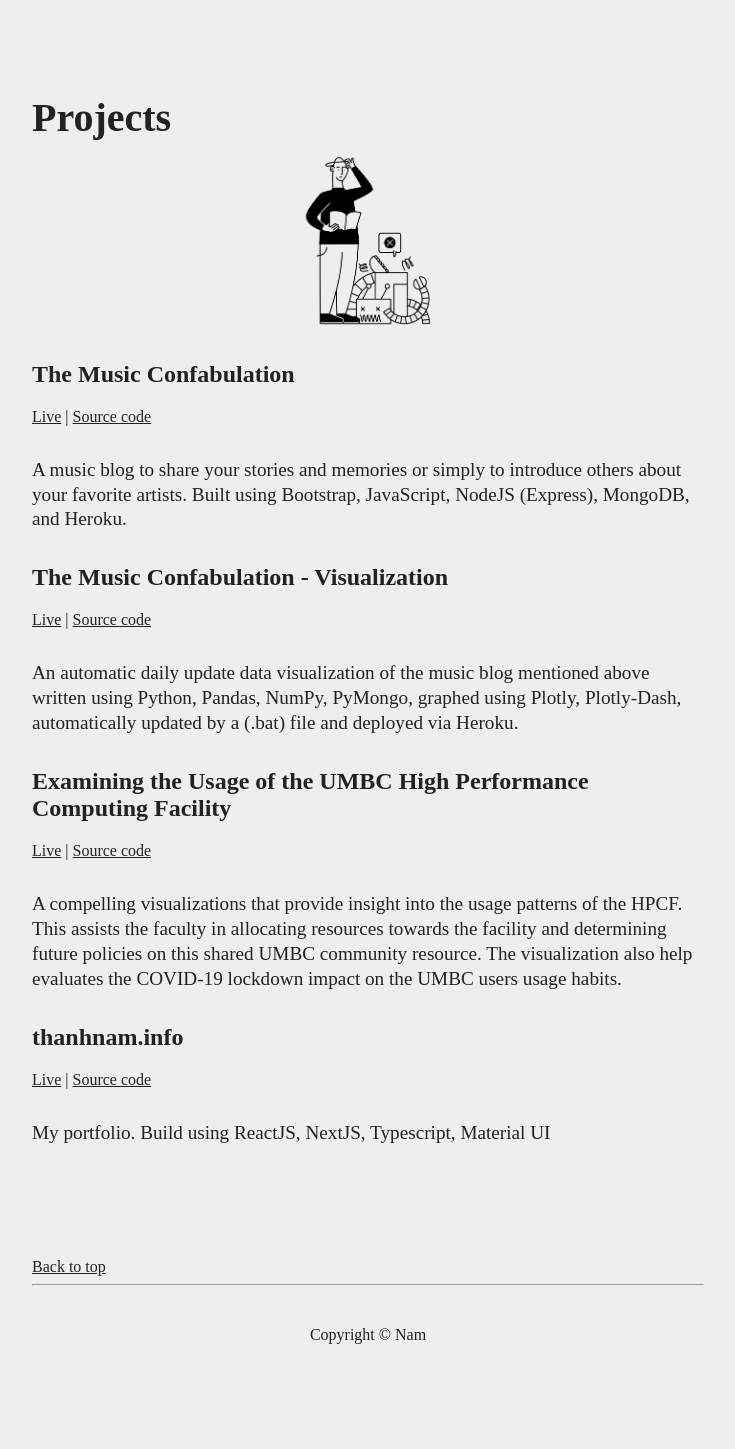
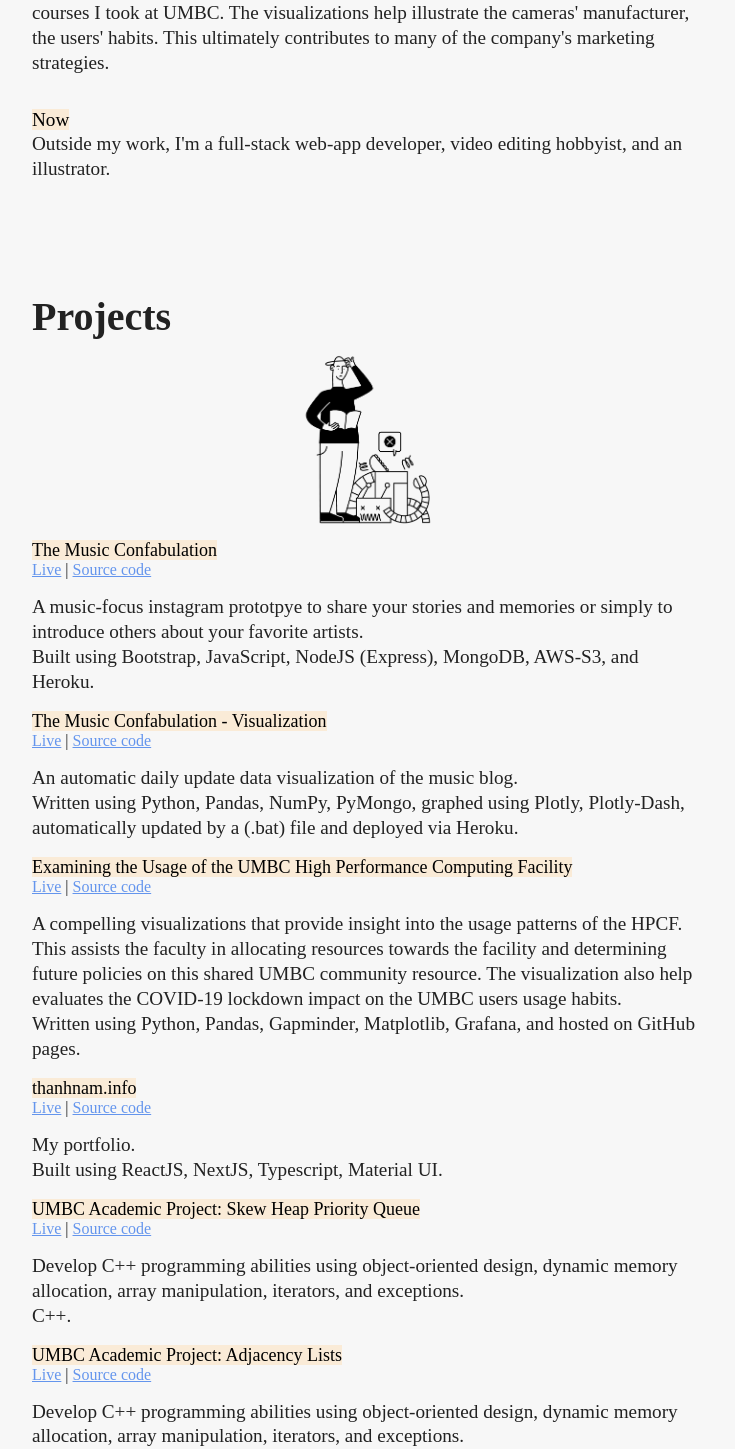
Before and after one commit to ttran293/thanhnam.dev, a Next.js app: page /about in a window 1280 px wide. Shown: the part 1421-2870 px from the top of the page, without its empty margins (272-1007 px from the left). Before the commit the page ends 2829 px from the top, so only its background shows below. Built offline with nearby package versions, Linux system fonts and the light colour scheme.

Commit message:
clean up

```diff
--- a/components/BackgroundInfo/BackgroundInfo.module.css
+++ b/components/BackgroundInfo/BackgroundInfo.module.css
@@ -4,3 +4,11 @@
   font-size: 1.2rem;
   text-align: left;
 }
+
+.link{
+  text-decoration: none;
+}
+
+.tag{
+  background-color: antiquewhite;
+}
--- a/components/BackgroundInfo/BackgroundInfo.tsx
+++ b/components/BackgroundInfo/BackgroundInfo.tsx
@@ -7,6 +7,9 @@ export default function BackgroundInfo(){
       <div>
         {timeline.map((item) => (
           <p className={styles.description} key={item.id}>
+            <a href={item.url} className={styles.link}>
+              <mark className={styles.tag}>{item.tag}</mark>
+              </a>{" "} <br></br>
             {item.story}
           </p>
         ))}
--- a/components/ProjectInfo/ProjectInfo.module.css
+++ b/components/ProjectInfo/ProjectInfo.module.css
@@ -1,6 +1,19 @@
 .description {
-  margin: 2rem 0;
+  margin: 1rem 0;
   line-height: 1.3;
   font-size: 1.2rem;
   text-align: left;
 }
+
+.link{
+  text-decoration: none;
+}
+
+.live{
+  color:cornflowerblue;
+}
+
+.tag{
+  background-color: antiquewhite;
+  font-size: large;
+}
--- a/components/ProjectInfo/ProjectInfo.tsx
+++ b/components/ProjectInfo/ProjectInfo.tsx
@@ -2,14 +2,17 @@ import React, { useState } from "react";
 import projects from "../../data/projects";
 import styles from "./ProjectInfo.module.css";
 
-export default function BackgroundInfo(props: any) {
+export default function ProjectInfo(props: any) {
   return (
     <div>
       {projects.map((item) => (
         <div key={item.id}>
-          <h2>{item.name}</h2>
-          <a href={item.url}>Live</a> | <a href={item.github}>Source code</a>
-          <p className={styles.description}>{item.description}</p>
+          <mark className={styles.tag}>{item.name}</mark>
+          <br />
+          <a className={styles.live} href={item.url}>Live</a> | <a className={styles.live} href={item.github}>Source code</a>
+          <p className={styles.description}>{item.description}<br></br>
+          {item.tech}
+          </p>
         </div>
       ))}
     </div>
--- a/data/projects.tsx
+++ b/data/projects.tsx
@@ -3,7 +3,8 @@ const projects = [
     id: 1,
     name: "The Music Confabulation",
     description:
-      " A music blog to share your stories and memories or simply to introduce others about your favorite artists. Built using Bootstrap, JavaScript, NodeJS (Express), MongoDB, and Heroku.",
+      "A music-focus instagram prototpye to share your stories and memories or simply to introduce others about your favorite artists.",
+    tech:"Built using Bootstrap, JavaScript, NodeJS (Express), MongoDB, AWS-S3, and Heroku.",
     url: "https://www.confabulation.me/",
     github: "https://github.com/The-Music-Confabulation/my-blog",
   },
@@ -11,8 +12,9 @@ const projects = [
     id: 2,
     name: "The Music Confabulation - Visualization",
     description:
-      "An automatic daily update data visualization of the music blog mentioned above written using Python, Pandas, NumPy, PyMongo, graphed using Plotly, Plotly-Dash, automatically updated by a (.bat) file and deployed via Heroku.",
-    url: "https://music-blog-visualization.herokuapp.com/",
+      "An automatic daily update data visualization of the music blog.",
+      tech:"Written using Python, Pandas, NumPy, PyMongo, graphed using Plotly, Plotly-Dash, automatically updated by a (.bat) file and deployed via Heroku.",
+      url: "https://music-blog-visualization.herokuapp.com/",
     github:
       "https://github.com/The-Music-Confabulation/blog-data-visualization",
   },
@@ -21,7 +23,8 @@ const projects = [
     name: "Examining the Usage of the UMBC High Performance Computing Facility",
     description:
       "A compelling visualizations that provide insight into the usage patterns of the HPCF. This assists the faculty in allocating resources towards the facility and determining future policies on this shared UMBC community resource. The visualization also help evaluates the COVID-19 lockdown impact on the UMBC users usage habits.",
-    url: "https://ttran293.github.io/hpcf_homepage/",
+    tech:"Written using Python, Pandas, Gapminder, Matplotlib, Grafana, and hosted on GitHub pages.",
+      url: "https://ttran293.github.io/hpcf_homepage/",
     github:
       "https://drive.google.com/drive/u/3/folders/1Tz2fHXfSZV-jGDpmnsHqnsV0Um7YHrjl",
   },
@@ -29,9 +32,28 @@ const projects = [
     id: 4,
     name: "thanhnam.info",
     description:
-      "My portfolio. Build using ReactJS, NextJS, Typescript, Material UI",
+      "My portfolio.",
+    tech:"Built using ReactJS, NextJS, Typescript, Material UI.",
     url: "https://thanhnam-info.vercel.app/",
     github: "https://github.com/ttran293/thanhnam.info",
   },
+  {
+    id: 6,
+    name: "UMBC Academic Project: Skew Heap Priority Queue",
+    description:
+      "Develop C++ programming abilities using object-oriented design, dynamic memory allocation, array manipulation, iterators, and exceptions.",
+    tech:"C++.",
+    url: "https://github.com/ttran293/Skew-Heap-Priority-Queue",
+    github: "https://github.com/ttran293/Skew-Heap-Priority-Queue",
+  },
+  {
+    id: 7,
+    name: "UMBC Academic Project: Adjacency Lists",
+    description:
+      "Develop C++ programming abilities using object-oriented design, dynamic memory allocation, array manipulation, iterators, and exceptions.",
+    tech:"C++.",
+    url: "https://github.com/ttran293/Adjacency-Lists",
+    github: "https://github.com/ttran293/Adjacency-Lists",
+  }
 ];
 export default projects;
--- a/data/timeline.tsx
+++ b/data/timeline.tsx
@@ -2,33 +2,37 @@ const timeline = [
   {
     id: 10,
     story:
-      "After graduated highschool in Vietnam, I studied English and began applying for colleges in the United States. In 2016, I got accepted and started my studying as an International Student at Montgomery College from 2016-2019. This is where I had GED courses and first learned programming.",
+      "After graduating high school in Vietnam, I studied English and began applying for colleges in the United States. In 2016, I got accepted and started my studying as an International Student at Montgomery College from 2016 to 2019. This is where I had GED courses and first learned to program.",
     imgURL:
       "https://www.mcinfonet.org/crtvsvc/creativeservices_website/mclogos_page/assets/MClogo_left_aligned_black_RGB_no_background.png",
     url: "https://www.montgomerycollege.edu/index.html",
+    tag:"Montgomery College"
+
   },
   {
     id: 20,
     story:
-      "From 2019-2021, at UMBC, I continued my computer science hike. I studied and improved my understanding in Data Structure, OOP, Algorithm. I chose data-science track which focused on advanced python libraries, RDBMS, data visualization principles and tools. Finally, in December 2021, I proudly graduated.",
+      "From 2019 to 2021, at UMBC, I continued my computer science hike. I studied and improved my understanding of Data Structure, OOP, and algorithms. I selected the data-science track focusing on advanced python libraries, RDBMS, data visualization principles, and tools. Finally, in December 2021, I proudly graduated.",
     imgURL:
       "https://styleguide.umbc.edu/files/2019/01/UMBC-primary-logo-RGB.png",
     url: "https://www.umbc.edu/",
+    tag:"University of Maryland, Baltimore County"
   },
   {
     id: 30,
     story:
-      "Around May 2021, I applied for an internship offer at Media Cybernetics. Here, I pursuited first hand-on experience as a software developer. Ultimately, after graduated I received a full-time offer at the company where I continued my learning experience. My work surrounds microscopy cameras and image analysis. Specifically, I mostly involve in maintain and develop capture interfaces connecting microscopy camera drivers and the company main application.",
+      "Around May 2021, I applied for an internship offer at Media Cybernetics. While studying as a full-time student,  I pursued my first hands-on experience as a software developer. Eventually, I received a full-time offer at Media Cybernetics after completing my academic degree. My work surrounds microscopy cameras and image analysis. Specifically, I am involved in maintaining and developing capture interfaces connecting microscopy camera drivers and the company's main application. Furthermore, I also work on PowerBI visualizing the cameras data usage thank to the courses I took at UMBC. The visualizations help illustrate the cameras' manufacturer,  the users' habits. This ultimately contributes to many of the company's marketing strategies.",
     imgURL: "",
     url: "https://www.mediacy.com/",
+    tag:"Media Cybernetics Inc"
   },
   {
     id: 40,
     story:
-      "Outside my work, I also follow my hobby as a full-stack web-app developer which I find joy in.",
+      "Outside my work, I'm a full-stack web-app developer, video editing hobbyist, and an illustrator.",
     imgURL: "",
-    url: "",
+    url: "https://www.linkedin.com/in/thanh-nam-tran/",
+    tag:"Now"
   }
 ];
-
 export default timeline;
--- a/pages/about.tsx
+++ b/pages/about.tsx
@@ -30,7 +30,7 @@ const About: NextPage = () => {
         <div className={styles.main}>
           <h1 className={styles.title}>About Nam</h1>
           <div className={styles.illustrations}>
-            <Image src={find} width={200} height={200} />
+            <Image src={find} width={200} height={200} alt={"Illustration"}/>
           </div>
           <Slider></Slider>
         </div>
@@ -38,7 +38,7 @@ const About: NextPage = () => {
         <div className={styles.main}>
           <h1 className={styles.title}>Education and Career</h1>
           <div className={styles.illustrations}>
-            <Image src={load} width={200} height={200} />
+            <Image src={load} width={200} height={200} alt={"Illustration"}/>
           </div>
           <BackgroundInfo></BackgroundInfo>
         </div>
@@ -46,7 +46,7 @@ const About: NextPage = () => {
         <div className={styles.main}>
           <h1 className={styles.title}>Projects</h1>
           <div className={styles.illustrations}>
-            <Image src={working} width={200} height={200} />
+            <Image src={working} width={200} height={200} alt={"Illustration"}/>
           </div>
           <ProjectInfo></ProjectInfo>
         </div>
--- a/pages/index.tsx
+++ b/pages/index.tsx
@@ -26,7 +26,7 @@ const Home: NextPage = () => {
           </p>
 
           <div className={styles.illustrations}>
-            <Image src={hello} width={300} height={300} />
+            <Image src={hello} width={300} height={300} alt={"Illustration"}/>
           </div>
 
           <div className={styles.wrapper}>
--- a/styles/Home.module.css
+++ b/styles/Home.module.css
@@ -118,6 +118,10 @@
   margin-left: 0.5rem;
 }
 
+.tag{
+  background-color: antiquewhite;
+
+}
 
 @media (max-width: 600px) {
   .grid {
--- a/styles/globals.css
+++ b/styles/globals.css
@@ -7,7 +7,7 @@ body {
   display: block;
   align-items: center;
   color: #222;
-  background-color: #eee;
+  background-color:rgb(247, 247, 247);
 }
 
 a {
```
Also changed, not shown: pages/now.tsx (+6 -4 lines), 1 other file (tests, documents, lock files or other folders).
